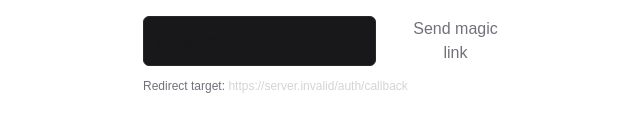
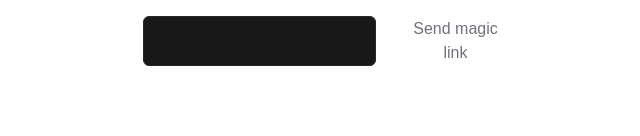
Before and after one commit to nikolikoooo/echotab, a Next.js app: page /login in a window 1280 px wide. Shown: the part 164-300 px from the top of the page, without its empty margins (305-945 px from the left). Built offline with nearby package versions, Linux system fonts and the light colour scheme; no server answers.

Commit message:
chore(login): hide redirect target from UI

```diff
--- a/src/app/login/page.tsx
+++ b/src/app/login/page.tsx
@@ -20,7 +20,7 @@ export default function LoginPage() {
   }, []);
   const redirectTo = `${siteUrl}/auth/callback`;
 
-  // If we already have a session, go home immediately (ignore ?error=auth)
+  // If we already have a session, go home immediately
   useEffect(() => {
     (async () => {
       const { data } = await supabaseBrowser.auth.getSession();
@@ -138,9 +138,10 @@ export default function LoginPage() {
         </button>
       </div>
 
-      <p className="mt-3 text-xs text-zinc-500">
-        Redirect target: <span className="text-zinc-300">{redirectTo}</span>
-      </p>
+      {/* No redirect target shown in UI */}
+      <span className="sr-only" aria-hidden>
+        {/* redirect: {redirectTo} */}
+      </span>
     </main>
   );
 }
```
